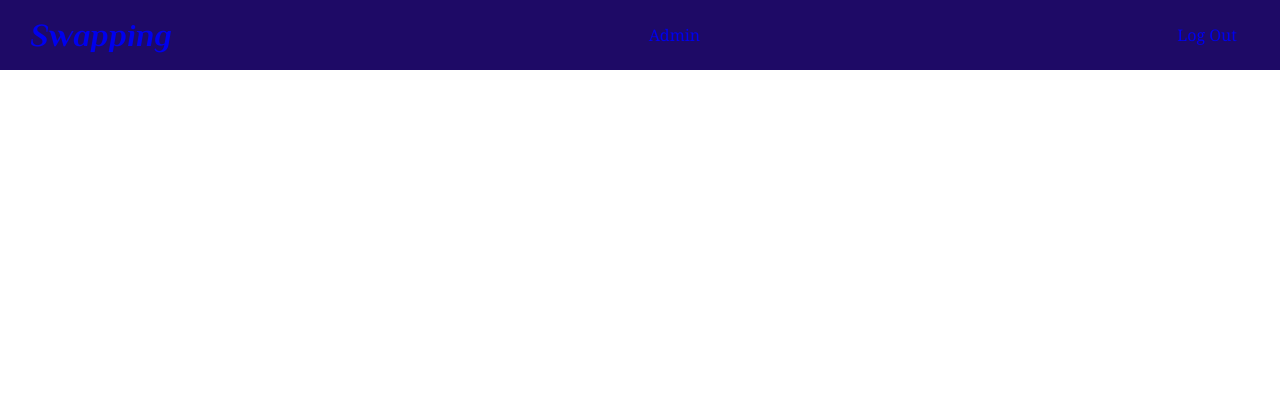
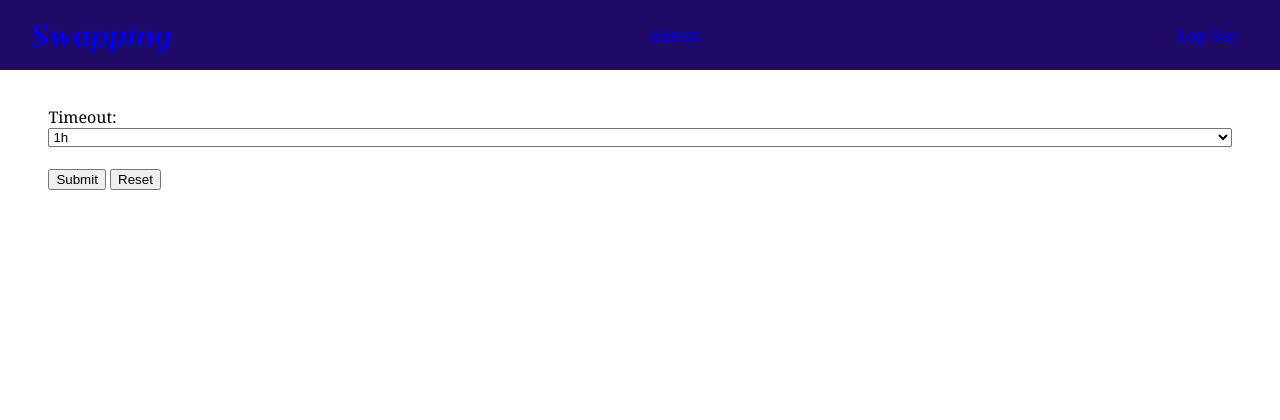
Before and after one commit to luisaraujo25/Swapping, a Django app: page /staff/configure/timeout in a window 1280 px wide. Shown: the top 420 px of the page. Run offline with Django 4.2, Linux system fonts and the light colour scheme; the visitor is signed in with stand-in values (Sample User, id 1).

Commit message:
configuring timeout, missing: database timeout valu

```diff
--- a/src/app/forms.py
+++ b/src/app/forms.py
@@ -17,6 +17,18 @@ class ImportData(forms.Form):
     Students = forms.FileField(required=False)
     UCs = forms.FileField(required=False)
 
-class Login(forms.Form):
-    email = forms.EmailField(required = True)
-    password = forms.PasswordInput
+
+class ConfigureTimeout(forms.Form):
+
+    hours = (
+        ("1", "1h"),
+        ("2", "2h"),
+        ("4", "4h"),
+        ("8", "8h"),
+        ("12", "12h"),
+        ("24", "24h"),
+        ("48", "48h"),
+        ("72", "72h")
+    )
+
+    timeout = forms.ChoiceField(choices = hours)
--- a/src/app/models.py
+++ b/src/app/models.py
@@ -77,3 +77,5 @@ class Request(models.Model):
 
     # class Meta:
     #     unique_together = (('st1ID','st2ID'))
+
+#class AdminSettings(models.Model):
--- a/src/app/templates/admin/confTimeout.html
+++ b/src/app/templates/admin/confTimeout.html
@@ -15,5 +15,18 @@
 
     {% include "default.html" %}
 
+    <form method="post">
+
+        <div class = "form">
+            {% csrf_token %}
+            {{ form }}
+        </div>
+        <div>
+            <input type="submit" value="Submit">
+            <input type="reset" value="Reset">
+        </div>
+
+    </form>
+
 </body>
 </html>
--- a/src/app/views.py
+++ b/src/app/views.py
@@ -230,7 +230,23 @@ def contacts(request):
     return render(request, 'contacts.html')
 
 def adminOverview(request):
-    return render(request, 'admin/overview.html')
+    if request.user.is_authenticated:
+        return render(request, 'admin/overview.html')
+    else:
+        return HttpResponse("You don't have the right access to this page.")
 
 def adminTimeout(request):
-    return render(request, 'admin/confTimeout.html')
+
+    if request.user.is_authenticated:
+
+        if request.method == 'POST':
+            form = ConfigureTimeout(request.POST)
+            if form.is_valid():
+                return render(request, 'admin/confTimeout.html')
+        else:
+            form = ConfigureTimeout()
+
+        return render(request, 'admin/confTimeout.html', {'form': form})
+
+    else:
+        return HttpResponse("You don't have the right access to this page.")
```
